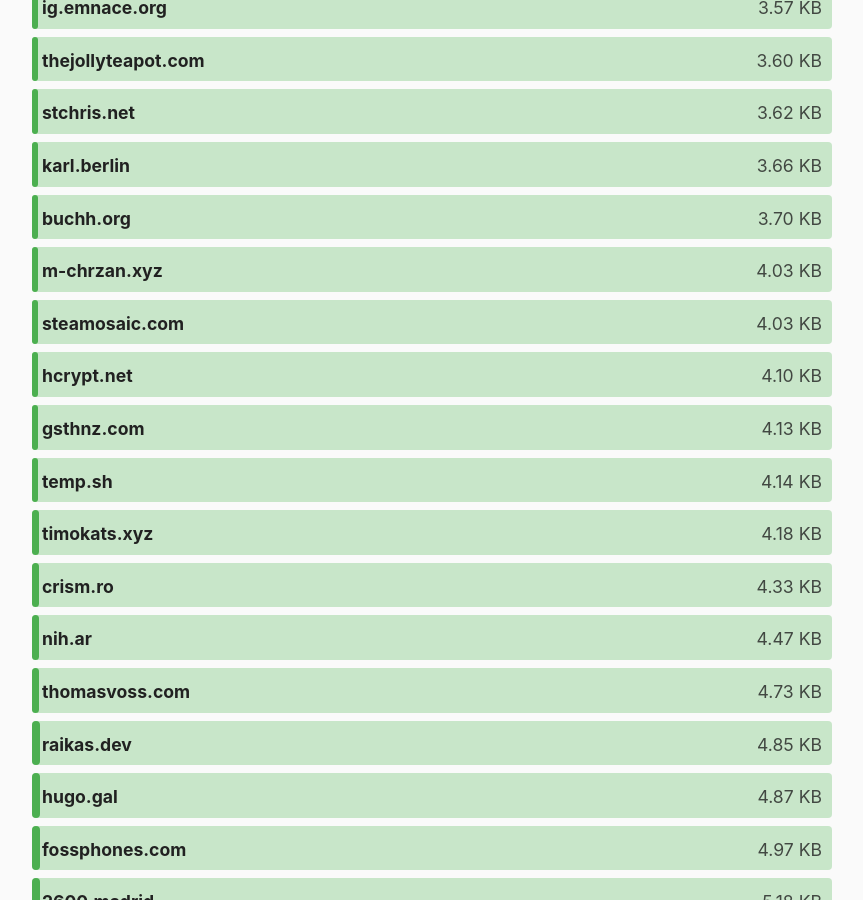
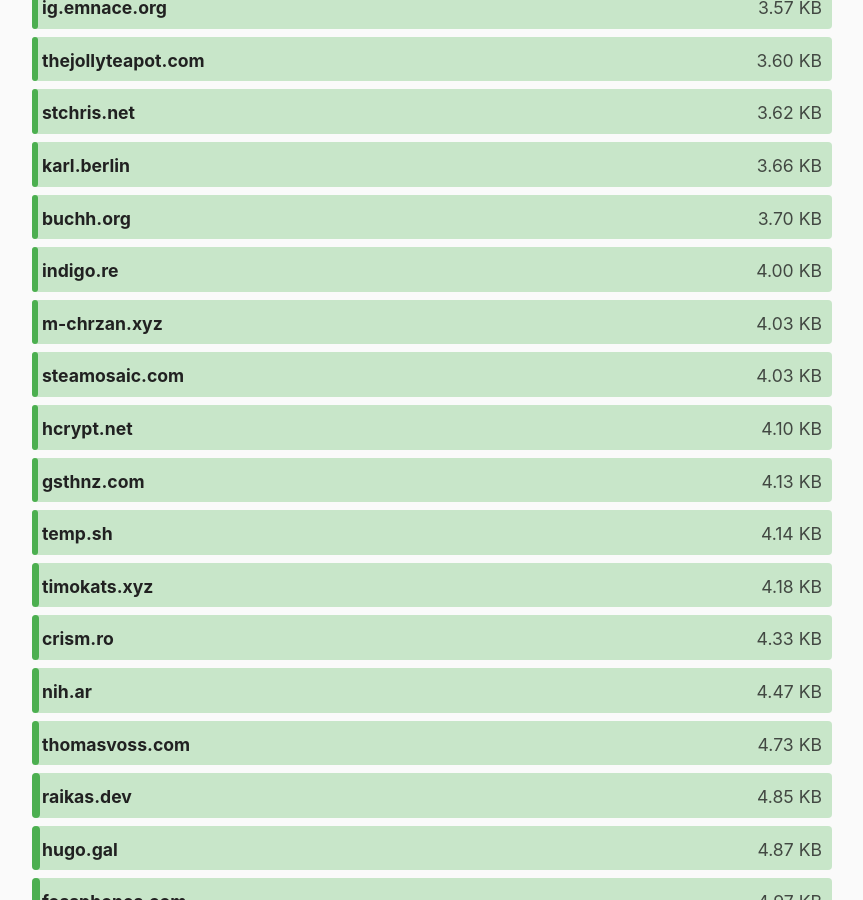
Before and after one commit to kevquirk/512kb.club, a Jekyll site: the page built from index.md, in a window 1280 px wide and 900 px high, scrolled down 1323 px. Shown: the whole window, without its empty margins (208-1071 px from the left). Built offline with Jekyll 4.4.1, drawn with Linux system fonts in a browser that asks for light colours.

Commit message:
sites: add indigo.re

```diff
--- a/_data/sites.yml
+++ b/_data/sites.yml
@@ -1783,6 +1783,11 @@
   size: 37.16
   last_checked: 2025-05-18
 
+- domain: indigo.re
+  url: https://indigo.re
+  size: 4
+  last_checked: 2025-06-03
+
 - domain: ineedmore.coffee
   url: https://ineedmore.coffee/
   size: 17.01
```
